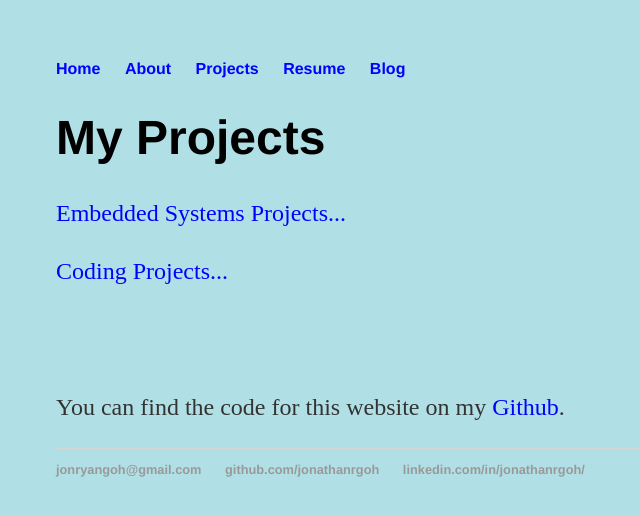
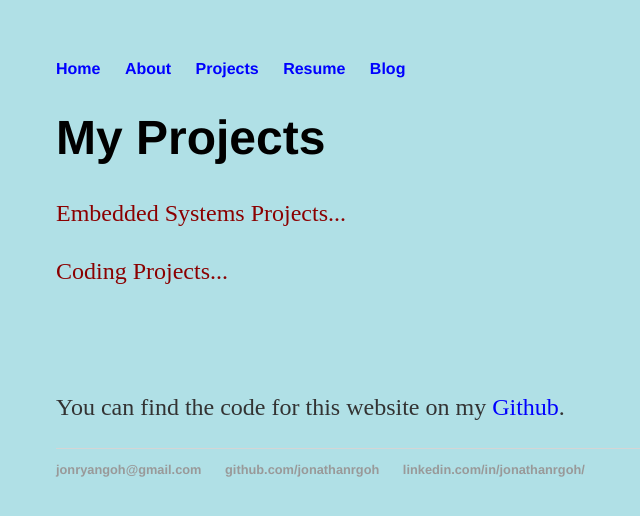
Before and after one commit to jonathanrgoh/jonathanrgoh.github.io, a Jekyll site: the page built from projects/index.html, in a window 1280 px wide. Shown: the top 516 px of the page, without its empty margins (136-776 px from the left). Built offline with Jekyll 4.4.1, drawn with Linux system fonts in a browser that asks for light colours.

Commit message:
Update index.html

```diff
--- a/projects/index.html
+++ b/projects/index.html
@@ -6,8 +6,8 @@ title: My Projects
 <div class="blurb">
 	<h1>My Projects</h1>
 
-		<p><a href="/projects/Cmbedded_Projects" style="color:blue;">Embedded Systems Projects...</a></p>
-		<p><a href="/projects/CS_Projects" style="color:blue;">Coding Projects...</a></p>
+		<p><a href="/projects/Cmbedded_Projects" style="color:darkred;">Embedded Systems Projects...</a></p>
+		<p><a href="/projects/CS_Projects" style="color:darkred;">Coding Projects...</a></p>
 
 		<br><br><br>
 		<p>You can find the code for this website on my <a href="https://github.com/jonathanrgoh/jonathanrgoh.github.io" style="color:blue;">Github</a>.</p>
```
